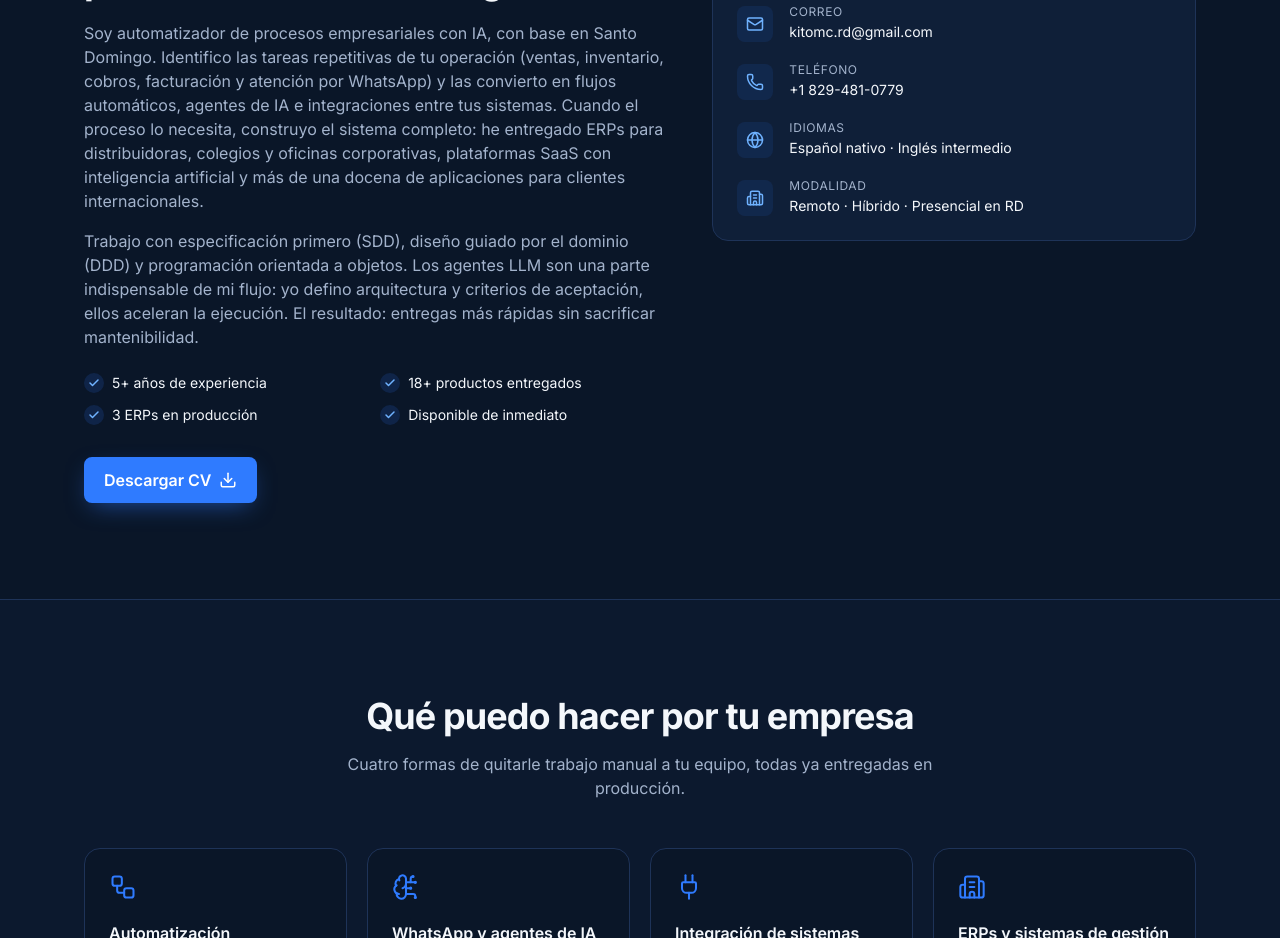
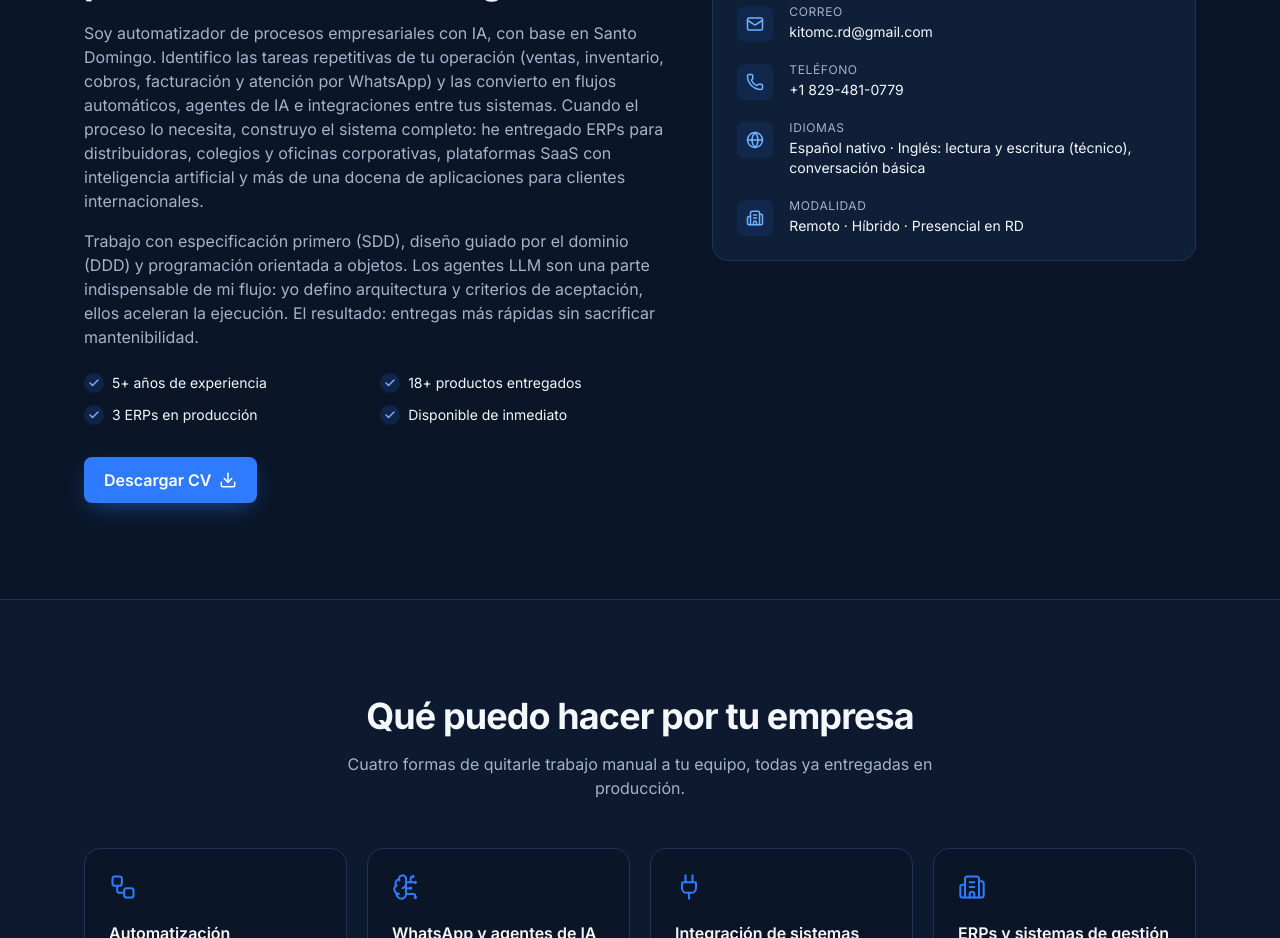
Before and after one commit to kitomc/kitomc.github.io, a React (Vite) app: page / in a window 1280 px wide. Shown: the part 1180-2118 px from the top of the page. Built offline with nearby package versions, Linux system fonts and the light colour scheme.

Commit message:
fix(content): state English level as technical reading and writing, basic conversation

```diff
--- a/src/App.tsx
+++ b/src/App.tsx
@@ -276,7 +276,7 @@ function About() {
           <Fact icon={<MapPin size={18} />} label="Ubicación" value={profile.location} />
           <Fact icon={<Mail size={18} />} label="Correo" value={profile.email} href={`mailto:${profile.email}`} />
           <Fact icon={<Phone size={18} />} label="Teléfono" value={`+1 ${profile.phone}`} href={`tel:+1${profile.phone.replace(/-/g, "")}`} />
-          <Fact icon={<Globe size={18} />} label="Idiomas" value="Español nativo · Inglés intermedio" />
+          <Fact icon={<Globe size={18} />} label="Idiomas" value="Español nativo · Inglés: lectura y escritura (técnico), conversación básica" />
           <Fact icon={<Building2 size={18} />} label="Modalidad" value="Remoto · Híbrido · Presencial en RD" />
         </dl>
       </aside>
```
